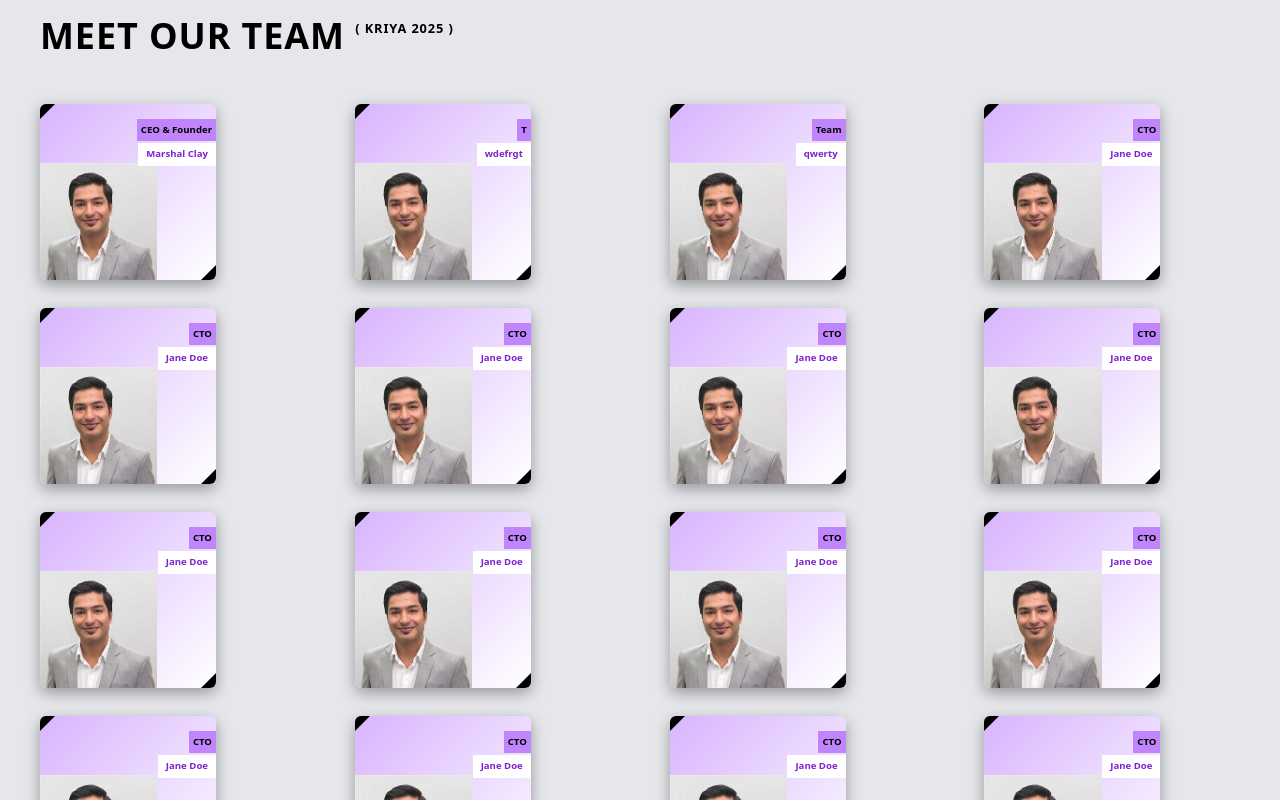
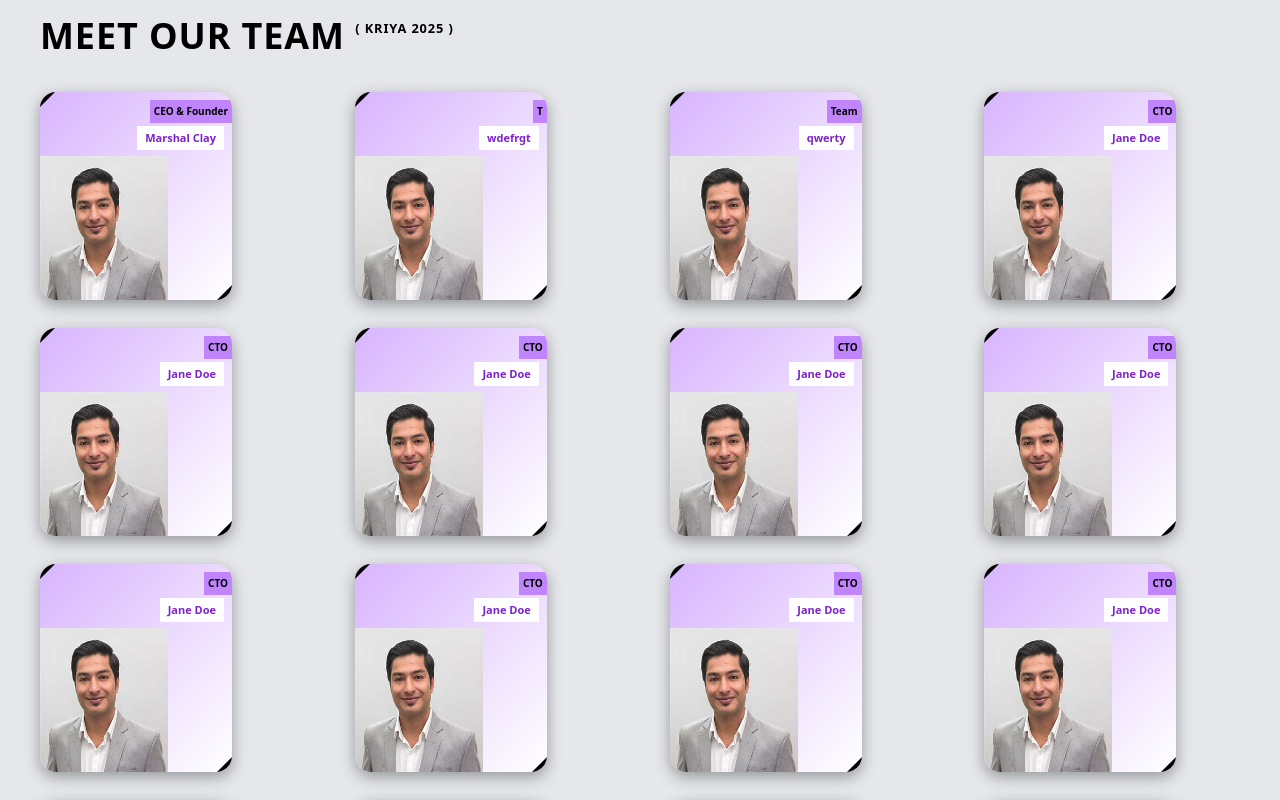
Before and after one commit to kavvyasubramani/kriya, a Next.js app: page / in a window 1280 px wide. Shown: the top 800 px of the page. Built offline with nearby package versions, Linux system fonts and the light colour scheme.

Commit message:
changed card

```diff
--- a/src/app/meetTheTeam/TeamGrid.js
+++ b/src/app/meetTheTeam/TeamGrid.js
@@ -10,7 +10,7 @@ export default function TeamGrid({ teamMembers = [] }) {
   const [hoveredMember, setHoveredMember] = useState(null);
   return (
     <div className="font- bg-gray-200 py-3 pl-10 pr-0 mr-[-0.7rem]">
-      <div className="text-black text-left py-1 mb-11">
+      <div className="text-black text-left py-1 mb-8">
         <h1 className="text-4xl font-bold tracking-wide bf">
           MEET OUR TEAM{' '}
           <sup className="text-mid relative -top-4">( KRIYA 2025 )</sup>
@@ -24,13 +24,13 @@ export default function TeamGrid({ teamMembers = [] }) {
         {teamMembers.map((member, index) => (
           <div
             key={index}
-            className={`relative overflow-hidden text-center w-44 h-44 p-0  rounded-md bg-gradient-to-br from-purple-300 to-white   shadow-custom mb-3 ${hoveredMember===member?'rounded-full transition-all duration-300 ease-in-out':''}'
+            className={`relative overflow-hidden text-center w-48 h-52 p-0   bg-gradient-to-br from-purple-300 to-white   shadow-custom mb-3 rounded-2xl ${hoveredMember===member?' transition-all duration-300 ease-in-out':''}'
               `}
           >
             <div className="relative w-full h-full"
 
             >
-              <motion.div className="absolute bottom-0 left-0 w-2/3 h-2/3 object-cover"
+              <motion.div className="absolute bottom-0 left-0 aspect-[8/9] w-2/3 object-cover"
                 initial={{ scale: 1 }} // Initial scale
                 whileHover={{ width: "100%", height: "100%", }} // Scale up on hover
                 //  transition={{ duration: 0.4,  ease: [0.25, 0.1, 0.25, 1] }}
@@ -55,24 +55,23 @@ export default function TeamGrid({ teamMembers = [] }) {
               // initial={{ opacity: 1 }} // Initial state for animation
               >
                 <div
-                  className={`absolute ${hoveredMember === member ? 'bottom-1/2 left-1/2 transform -translate-x-1/2 translate-y-1/2 bg-white bg-opacity-30 backdrop-blur-lg w-auto' : 'bottom-[79%] right-0'} p-1 text-center bg-purple-400 transition-all duration-300 ease-in-out`}
+                  className={`absolute ${hoveredMember === member ? 'bottom-1/2 left-1/2 transform -translate-x-1/2 translate-y-1/2 bg-white bg-opacity-30 backdrop-blur-lg w-auto' : 'bottom-[85%] right-0'} p-1 text-center bg-purple-400 transition-all duration-300 ease-in-out`}
                 >
-                  <div className={`text-tiny font-bold text-nowrap${hoveredMember === member ?'text-slate-950  text-[9.5px] text-nowrap': 'text-purple-700' }mb-0`}>
+                  <div className={`text-[10px] font-bold text-nowrap${hoveredMember === member ?'text-slate-950  text-[12px] text-nowrap': 'text-purple-700' }`}>
                     {member.role}
                   </div>
                 </div>
 
                 <div
-                  className={`absolute ${hoveredMember === member ? 'bottom-1/2 left-1/2 transform -translate-x-1/2 -translate-y-1/2   bg-white bg-opacity-30 backdrop-blur-sm' : 'bottom-[65%] right-0'} py-1 px-2 text-right bg-white inline-block transition-all duration-300 ease-in-out`}
+                  className={`absolute ${hoveredMember === member ? 'bottom-1/2 left-1/2 transform -translate-x-1/2 -translate-y-1/2   bg-white bg-opacity-30 backdrop-blur-sm' : 'bottom-[72%] right-2'} py-1 px-2 text-right bg-white inline-block transition-all duration-300 ease-in-out`}
                 >
-                  <div className={`text-tiny text-nowrap font-bold text-purple-700 ${hoveredMember === member ?' text-[12px] text-slate-950 text-nowrap': ''} `}>
+                  <div className={`text-[11px] text-nowrap font-bold text-purple-700 ${hoveredMember === member ?' text-[13px] text-slate-950 text-nowrap': ''} `}>
                     {member.name}
                   </div>
                 </div>
 
               </div>
               {/* )} */}
-
               <div className=" absolute bottom-0 right-0 h-0 w-0 border-l-[15px] border-l-transparent border-b-[15px] border-b-black">
 
               </div>
```
